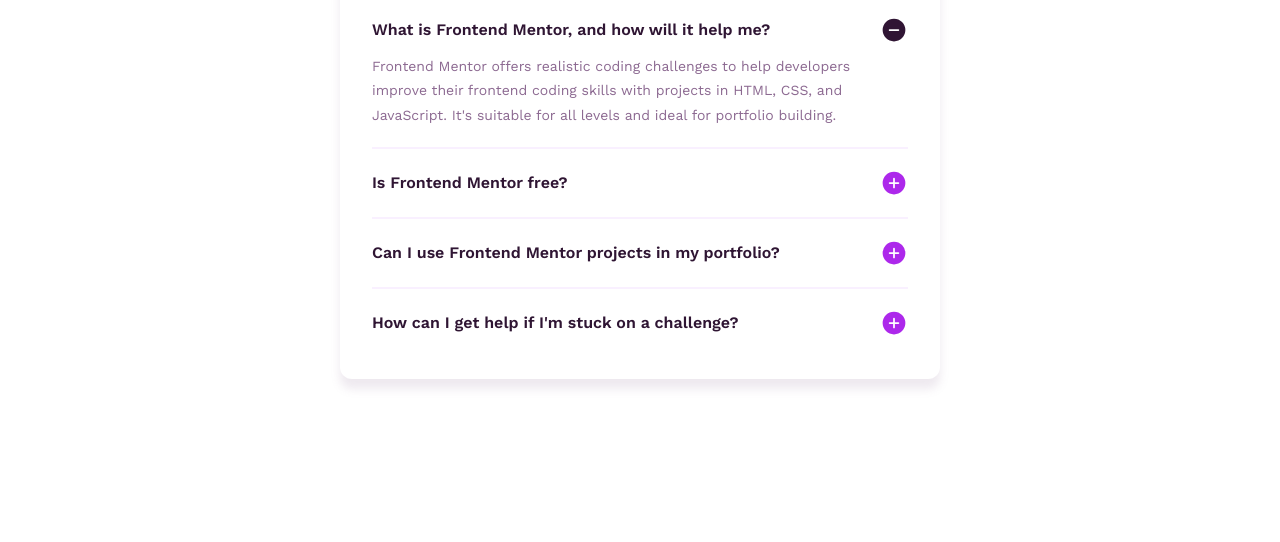
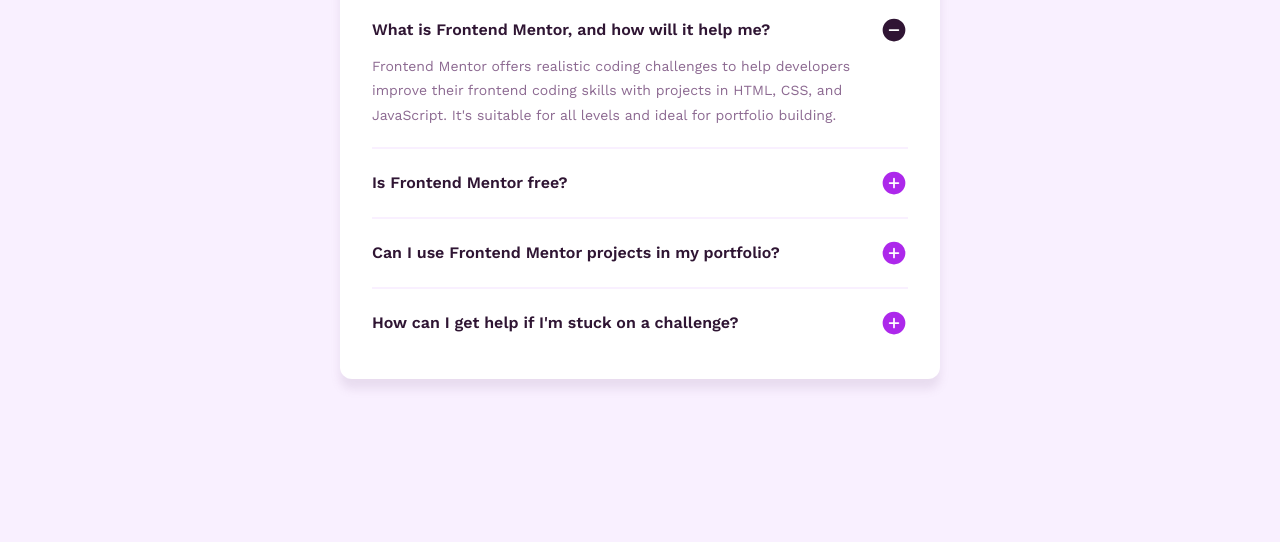
Before and after one commit to itsgsantos/FAQ-accordion, a plain HTML site: page index.html in a window 1280 px wide. Shown: the part 258-800 px from the top of the page. Drawn offline with nearby package versions, Linux system fonts and the light colour scheme.

Commit message:
bg color added

```diff
--- a/css/style.css
+++ b/css/style.css
@@ -21,6 +21,7 @@
 body {
   min-height: 100dvh;
   width: 100dvw;
+  background-color: var(--color02);
 }
 
 img {
```
